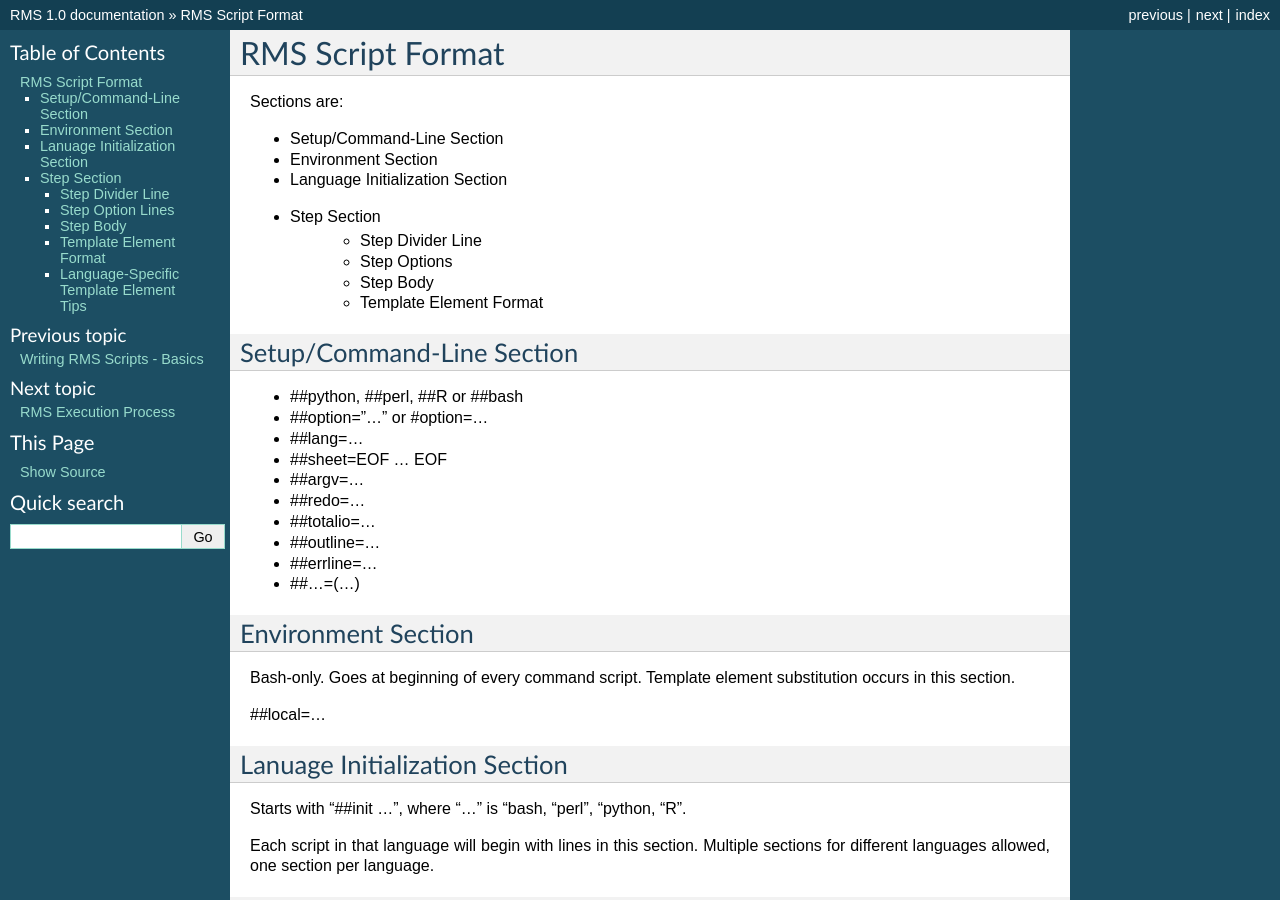
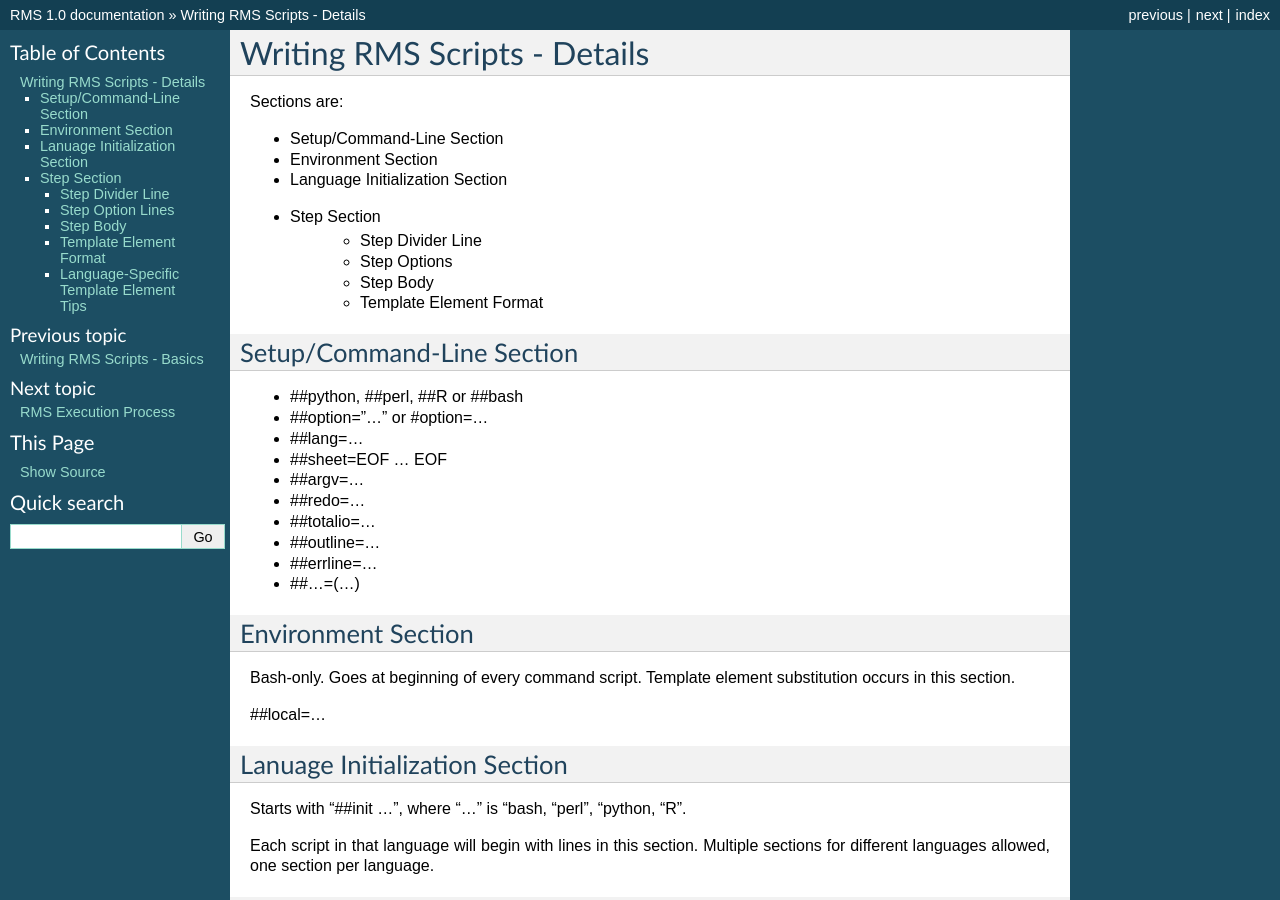
Before and after one commit to knightjimr/rms, a Sphinx documentation site: the page built from docs/scriptdetails.rst, in a window 1280 px wide and 900 px high. Built offline with Sphinx 7.4.7, drawn with Linux system fonts in a browser that asks for light colours; some of the changed text lies outside the part shown.

Commit message:
Edit scriptdetails title

```diff
--- a/docs/scriptdetails.rst
+++ b/docs/scriptdetails.rst
@@ -1,6 +1,6 @@
 
-RMS Script Format
-=================
+Writing RMS Scripts - Details
+=============================
 
 Sections are:
 
```
